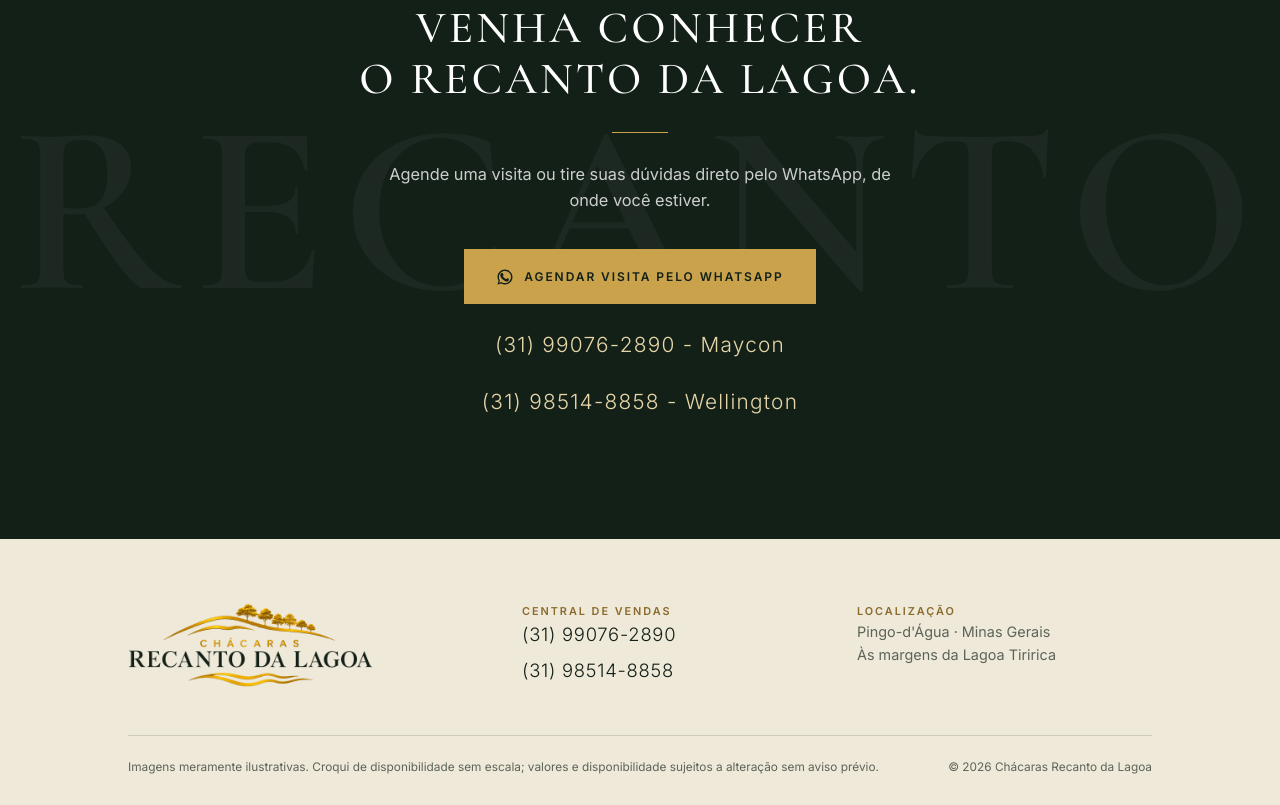
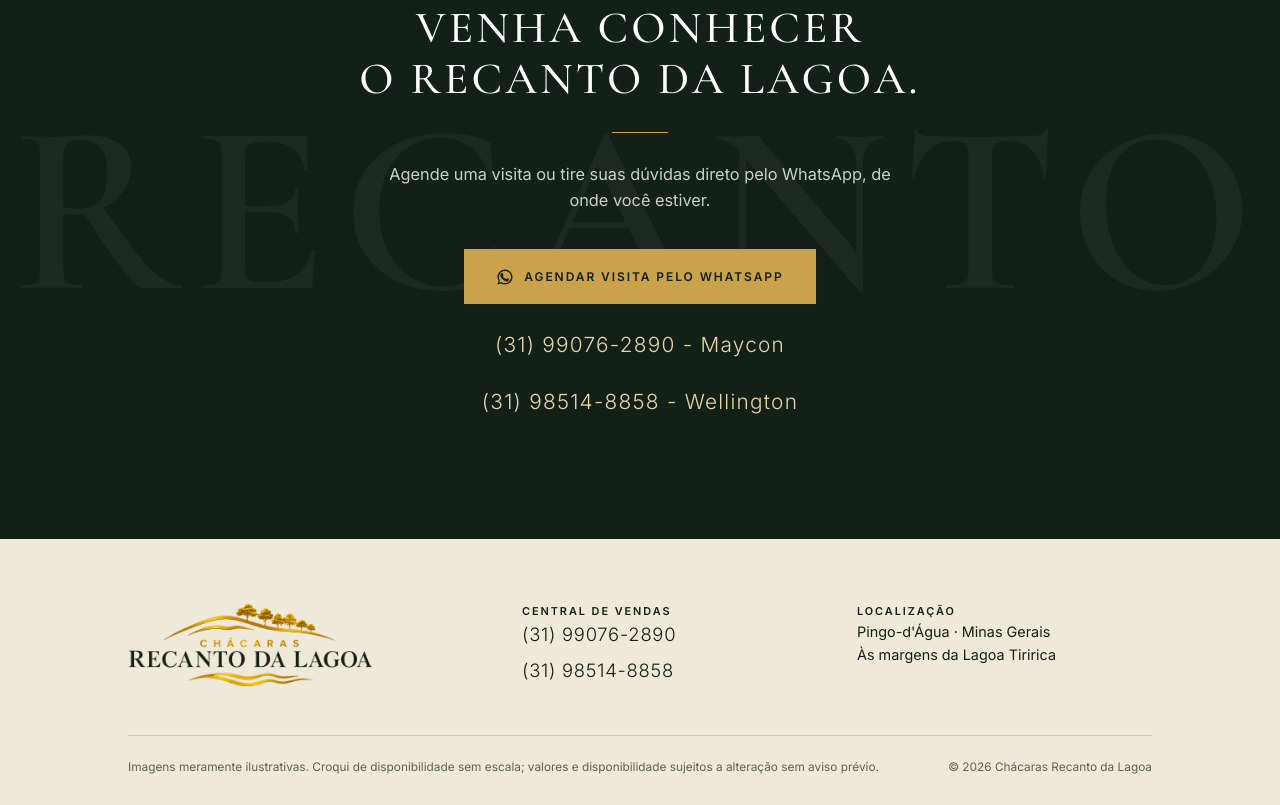
Before and after one commit to fabiotavaress/site-loteamento, a plain HTML site: page index.html in a window 1280 px wide. Shown: the part 3665-4470 px from the top of the page. Drawn offline with nearby package versions, Linux system fonts and the light colour scheme.

Commit message:
Padroniza cor do texto de localização com a dos números de contato no rodapé
Co-Authored-By: Claude Sonnet 5 <noreply@anthropic.com>

```diff
--- a/style.css
+++ b/style.css
@@ -210,7 +210,7 @@ a.lot:hover,a.lot:focus-visible{background:var(--green-900);border-color:var(--g
 .footer-grid .footer-col{align-self:start;}
 .footer-brand img{height:84px;width:auto;}
 .footer-label{font-size:.68rem;font-weight:600;letter-spacing:.18em;text-transform:uppercase;color:var(--gold-text);margin:0 0 8px;}
-.footer-col p{margin:0;}
+.footer-col p{margin:0;color:var(--green-900);}
 .footer-phone{display:block;font-size:1.15rem;font-weight:300;color:var(--green-900);letter-spacing:.04em;white-space:nowrap;}
 .footer-phone + .footer-phone{margin-top:6px;}
 .footer-phone:hover{color:var(--gold-deep);}
```
